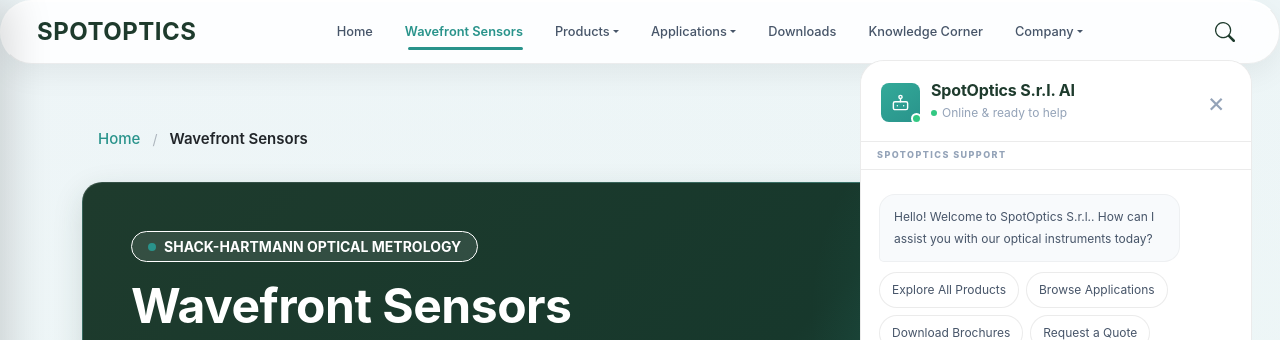
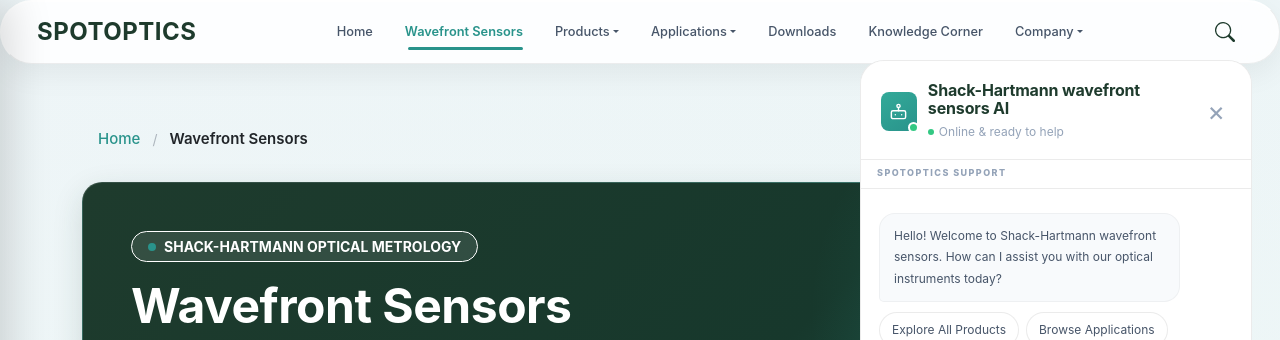
Before and after one commit to imraj1kamar/spotsoptics, a Next.js app: page /wavefront-sensor in a window 1280 px wide. Shown: the top 340 px of the page. Built offline with nearby package versions, Linux system fonts and the light colour scheme.

Commit message:
feat: add wavefront sensor page, quote modal, footer section, site data, and SMTP utility

```diff
--- a/src/app/wavefront-sensor/page.js
+++ b/src/app/wavefront-sensor/page.js
@@ -37,7 +37,7 @@
     description:
       'Shack-Hartmann wavefront sensors from 193 nm to 10.6 μm with λ/1000 rms repeatability. OMI, Optino-mu, Laserino-mu and more.',
     url: 'https://www.spotoptics.com/wavefront-sensors/',
-    siteName: 'SpotOptics S.r.l.',
+    siteName: 'Shack-Hartmann wavefront sensors',
     type: 'website',
   },
 };
@@ -140,8 +140,8 @@
     '@context': 'https://schema.org',
     '@type': 'Organization',
     '@id': 'https://www.spotoptics.com/#organization',
-    name: 'SpotOptics S.r.l.',
-    legalName: 'SpotOptics S.r.l.',
+    name: 'Shack-Hartmann wavefront sensors',
+    legalName: 'Shack-Hartmann wavefront sensors',
     description: 'Manufacturer of high-performance Shack-Hartmann wavefront sensors and optical metrology instruments for research, industry, and astronomy. Based in Padova, Italy.',
     url: 'https://www.spotoptics.com',
     logo: { '@type': 'ImageObject', url: 'https://www.spotoptics.com/assets/icons/favicon.png' },
@@ -214,16 +214,16 @@
 
 // ─── Comparison Table Data ───────────────────────────────────────────────────
 const comparisonRows = [
-  { criterion: 'Absolute Accuracy',     sh: 'λ/60 (OMI), λ/40 (SWIR)',        interf: 'λ/100 to λ/500',          winner: 'interf' },
-  { criterion: 'Repeatability (rms)',   sh: 'λ/1000',                           interf: 'λ/1000 – λ/2000',         winner: 'equal'  },
-  { criterion: 'Vibration Immunity',    sh: '✅ Excellent (single-frame)',      interf: '❌ Needs isolation table', winner: 'sh'     },
-  { criterion: 'Wavelength Flexibility',sh: '✅ 193 nm – 10.6 μm',             interf: '❌ Fixed source wavelength',winner: 'sh'    },
-  { criterion: 'Dynamic Range',         sh: '±50λ (tilt subtracted)',           interf: '±λ/4 to ±5λ',             winner: 'sh'     },
-  { criterion: 'Cost',                  sh: '💰 Lower (no reference flat)',     interf: '💰💰 Higher',             winner: 'sh'     },
-  { criterion: 'Setup Complexity',      sh: 'Low — USB3 plug-and-play',         interf: 'High — alignment-critical',winner: 'sh'    },
-  { criterion: 'Calibration',          sh: 'In-situ by user',                   interf: 'Reference flat required',  winner: 'sh'    },
-  { criterion: 'Form Factor',           sh: 'Pocket-size (200 g, Optino-mu)',   interf: 'Bench-top only',           winner: 'sh'    },
-  { criterion: 'Software',             sh: 'SenSoft™ (included)',               interf: 'Vendor-locked',            winner: 'sh'    },
+  { criterion: 'Absolute Accuracy', sh: 'λ/60 (OMI), λ/40 (SWIR)', interf: 'λ/100 to λ/500', winner: 'interf' },
+  { criterion: 'Repeatability (rms)', sh: 'λ/1000', interf: 'λ/1000 – λ/2000', winner: 'equal' },
+  { criterion: 'Vibration Immunity', sh: '✅ Excellent (single-frame)', interf: '❌ Needs isolation table', winner: 'sh' },
+  { criterion: 'Wavelength Flexibility', sh: '✅ 193 nm – 10.6 μm', interf: '❌ Fixed source wavelength', winner: 'sh' },
+  { criterion: 'Dynamic Range', sh: '±50λ (tilt subtracted)', interf: '±λ/4 to ±5λ', winner: 'sh' },
+  { criterion: 'Cost', sh: '💰 Lower (no reference flat)', interf: '💰💰 Higher', winner: 'sh' },
+  { criterion: 'Setup Complexity', sh: 'Low — USB3 plug-and-play', interf: 'High — alignment-critical', winner: 'sh' },
+  { criterion: 'Calibration', sh: 'In-situ by user', interf: 'Reference flat required', winner: 'sh' },
+  { criterion: 'Form Factor', sh: 'Pocket-size (200 g, Optino-mu)', interf: 'Bench-top only', winner: 'sh' },
+  { criterion: 'Software', sh: 'SenSoft™ (included)', interf: 'Vendor-locked', winner: 'sh' },
 ];
 
 // ─── FAQ Data ────────────────────────────────────────────────────────────────
@@ -306,9 +306,9 @@
                 <div className="row g-3 mb-4">
                   {[
                     { value: 'λ/1000', label: 'rms Repeatability' },
-                    { value: 'λ/60',   label: 'Absolute Accuracy'  },
+                    { value: 'λ/60', label: 'Absolute Accuracy' },
                     { value: '193 nm', label: 'DUV Lithography' },
-                    { value: '10.6 μm',label: 'LWIR CO₂ Testing' },
+                    { value: '10.6 μm', label: 'LWIR CO₂ Testing' },
                   ].map((stat) => (
                     <div className="col-6 col-sm-3" key={stat.label}>
                       <div className="wfs-hero-stat-box">
--- a/src/components/common/QuoteModal.jsx
+++ b/src/components/common/QuoteModal.jsx
@@ -264,7 +264,7 @@
                     <div className="quote-target-info-card p-2 p-sm-3 mb-3 text-start">
                       <div className="text-muted mb-1" style={{ fontSize: '0.75rem' }}>Inquiry Destination:</div>
                       <div className="quote-target-email">
-                        SpotOptics S.r.l. &middot; contact@spot-optics.com
+                        Shack-Hartmann wavefront sensors &middot; contact@spot-optics.com
                       </div>
                       <div className="text-muted mt-1" style={{ fontSize: '0.74rem' }}>
                         Via Turazza 48, 35128 Padova (PD), Italy
--- a/src/components/layout/FooterSection.js
+++ b/src/components/layout/FooterSection.js
@@ -120,7 +120,7 @@
         {/* Bottom Legal & Copyright Bar */}
         <div className="footer-bottom-bar pt-4 border-top border-secondary border-opacity-25 d-flex flex-column flex-sm-row align-items-center justify-content-between gap-3 text-muted small">
           <div>
-            <span>{brand.copyright || '© SpotOptics S.r.l. 2025 All rights reserved.'}</span>
+            <span>{brand.copyright || '© Shack-Hartmann wavefront sensors 2025 All rights reserved.'}</span>
           </div>
 
           <div className="d-flex align-items-center gap-4">
--- a/src/data/site.json
+++ b/src/data/site.json
@@ -1,8 +1,8 @@
 {
   "site": {
-    "name": "SpotOptics S.r.l.",
+    "name": "Shack-Hartmann wavefront sensors",
     "tagline": "High Performance Shack-Hartmann Wavefront Sensors",
-    "description": "SpotOptics S.r.l. specializes in high-performance Shack-Hartmann wavefront sensors, optical metrology instruments, and precision measurement solutions for research, industrial, and astronomical applications across DUV to LWIR wavelengths.",
+    "description": "Shack-Hartmann wavefront sensors specializes in high-performance Shack-Hartmann wavefront sensors, optical metrology instruments, and precision measurement solutions for research, industrial, and astronomical applications across DUV to LWIR wavelengths.",
     "url": "https://www.spotoptics.com",
     "logo": "/assets/icons/favicon.png",
     "language": "en",
@@ -22,7 +22,7 @@
       "lens testing",
       "astronomical optics",
       "SpotOptics",
-      "SpotOptics S.r.l.",
+      "Shack-Hartmann wavefront sensors",
       "wavefront sensing technology",
       "optical instruments manufacturer",
       "OPD measurement",
@@ -33,7 +33,7 @@
   "organization": {
     "@context": "https://schema.org",
     "@type": "Organization",
-    "name": "SpotOptics S.r.l.",
+    "name": "Shack-Hartmann wavefront sensors",
     "description": "Manufacturer of high-performance Shack-Hartmann wavefront sensors and optical metrology instruments for research, industry, and astronomy. Based in Padova, Italy.",
     "url": "https://www.spotoptics.com",
     "logo": "/assets/icons/favicon.png",
```
Also changed, not shown: src/lib/smtp.js.
